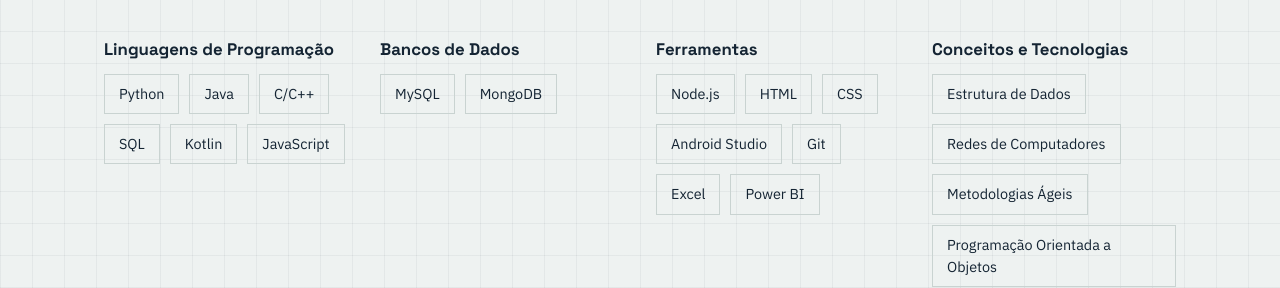
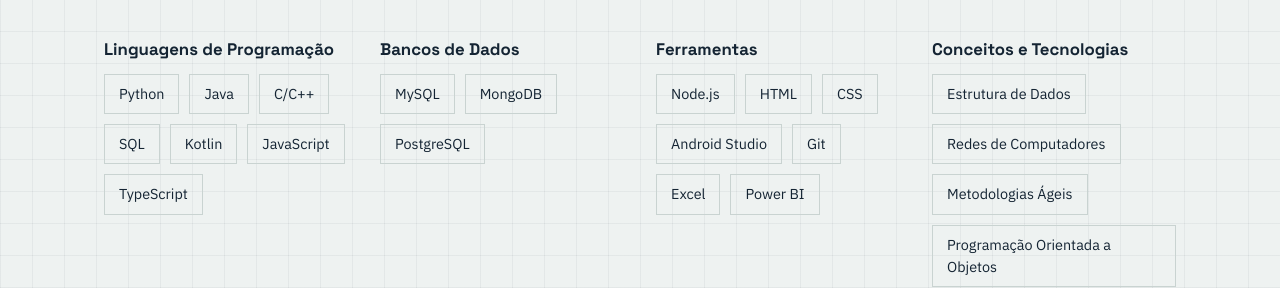
Before and after one commit to Pachecw/Pachecw.github.io, a React (Vite) app: page / in a window 1280 px wide. Shown: the part 1505-1793 px from the top of the page. Built offline with nearby package versions, Linux system fonts and the light colour scheme.

Commit message:
pequenas correcoes

```diff
--- a/src/data/skills.ts
+++ b/src/data/skills.ts
@@ -4,11 +4,11 @@
 export const skillCategories: SkillCategory[] = [
   {
     name: 'Linguagens de Programação',
-    items: ['Python', 'Java', 'C/C++', 'SQL', 'Kotlin', 'JavaScript'],
+    items: ['Python', 'Java', 'C/C++', 'SQL', 'Kotlin', 'JavaScript', 'TypeScript'],
   },
   {
     name: 'Bancos de Dados',
-    items: ['MySQL', 'MongoDB'],
+    items: ['MySQL', 'MongoDB', 'PostgreSQL'],
   },
   {
     name: 'Ferramentas',
```
